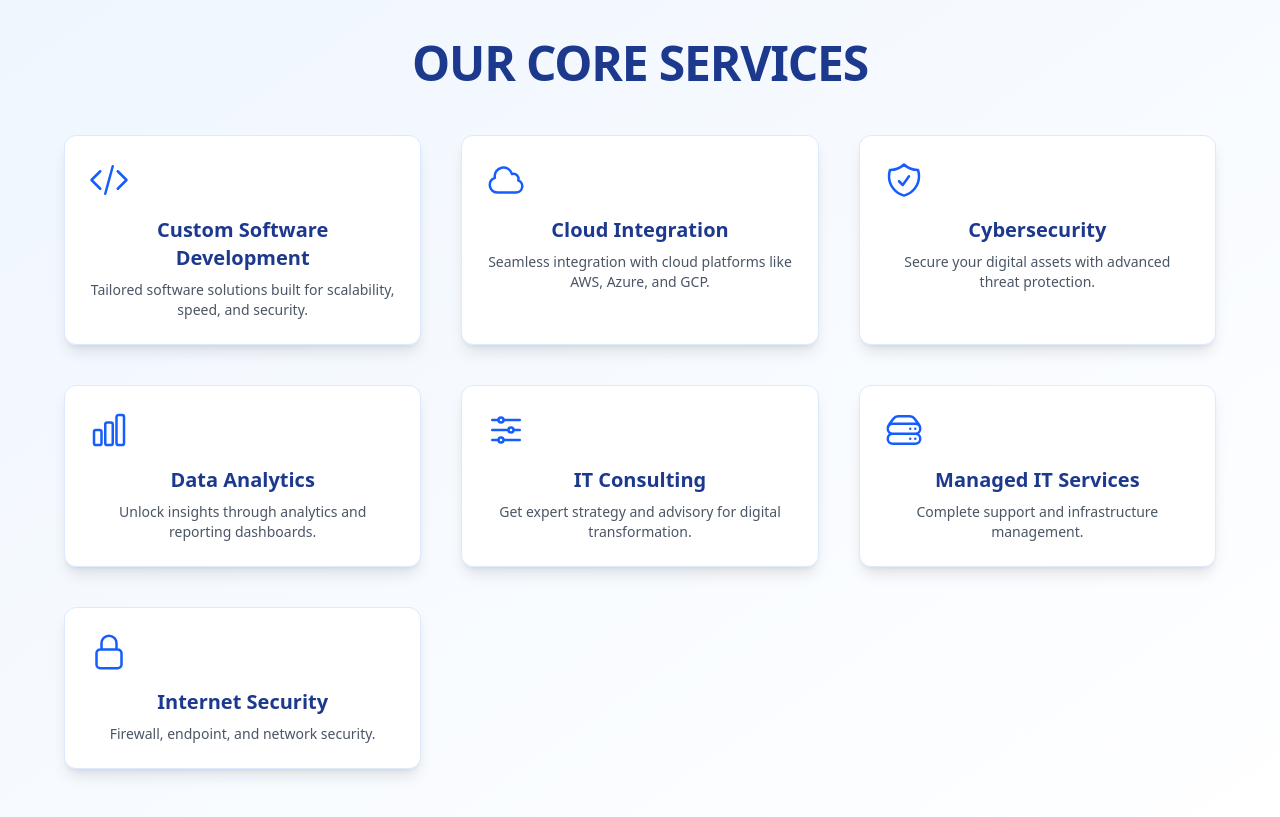
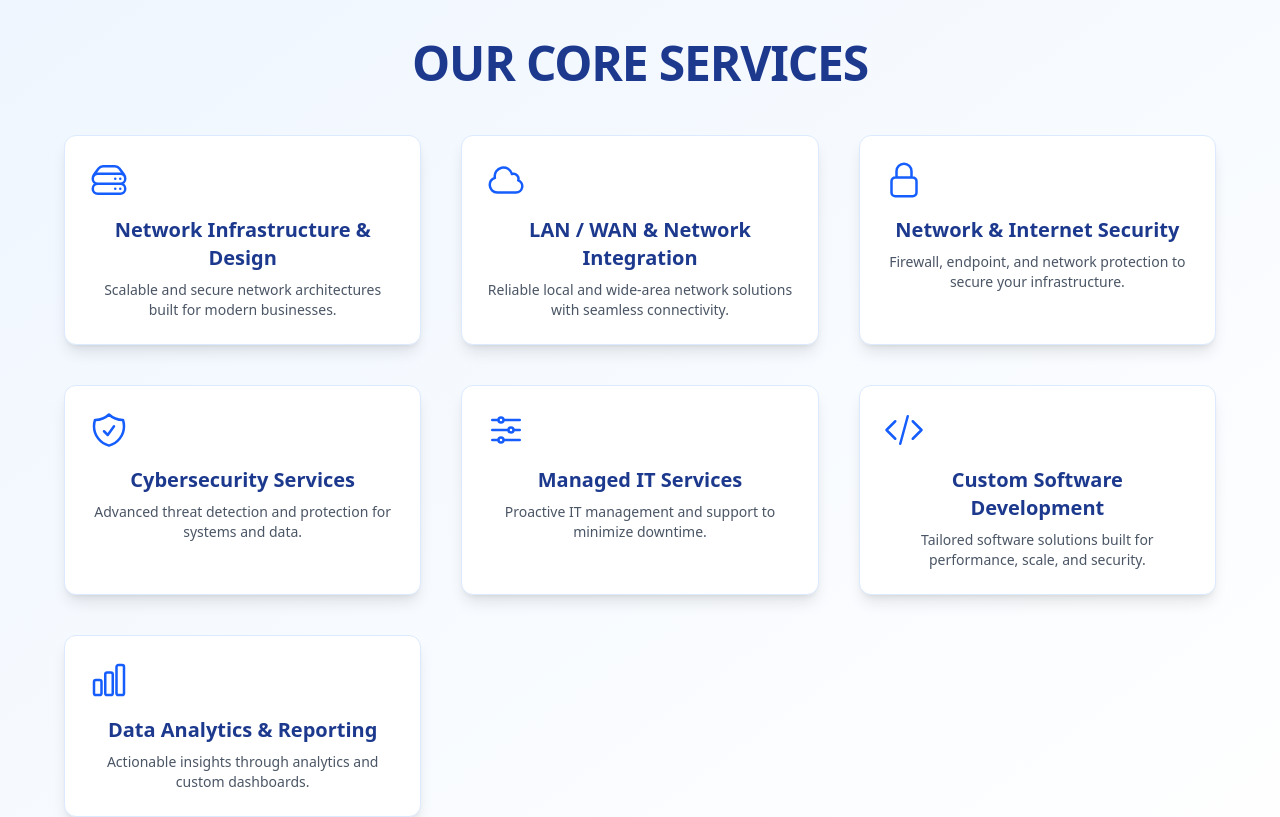
Before and after one commit to Shubham-juris/dorlabstechltd, a React (Vite) app: page / in a window 1280 px wide. Shown: the part 2400-3217 px from the top of the page. Built offline with nearby package versions, Linux system fonts and the light colour scheme.

Commit message:
Update AboutPage.jsx

```diff
--- a/src/Pages/AboutPage.jsx
+++ b/src/Pages/AboutPage.jsx
@@ -18,40 +18,45 @@ const fadeUp = {
 };
 
 const services = [
+  // 🔵 NETWORKING (PRIORITY)
+  {
+    icon: <ServerStackIcon className="h-10 w-10 text-blue-600" />,
+    title: "Network Infrastructure & Design",
+    desc: "Scalable and secure network architectures built for modern businesses.",
+  },
+  {
+    icon: <CloudIcon className="h-10 w-10 text-blue-600" />,
+    title: "LAN / WAN & Network Integration",
+    desc: "Reliable local and wide-area network solutions with seamless connectivity.",
+  },
+  {
+    icon: <LockClosedIcon className="h-10 w-10 text-blue-600" />,
+    title: "Network & Internet Security",
+    desc: "Firewall, endpoint, and network protection to secure your infrastructure.",
+  },
+
+  // 🔵 IT + SECURITY
+  {
+    icon: <ShieldCheckIcon className="h-10 w-10 text-blue-600" />,
+    title: "Cybersecurity Services",
+    desc: "Advanced threat detection and protection for systems and data.",
+  },
+  {
+    icon: <AdjustmentsHorizontalIcon className="h-10 w-10 text-blue-600" />,
+    title: "Managed IT Services",
+    desc: "Proactive IT management and support to minimize downtime.",
+  },
+
+  // 🔵 SOFTWARE / DATA (LAST)
   {
     icon: <CodeBracketIcon className="h-10 w-10 text-blue-600" />,
     title: "Custom Software Development",
-    desc: "Tailored software solutions built for scalability, speed, and security.",
-  },
-  {
-    icon: <CloudIcon className="h-10 w-10 text-blue-600" />,
-    title: "Cloud Integration",
-    desc: "Seamless integration with cloud platforms like AWS, Azure, and GCP.",
-  },
-  {
-    icon: <ShieldCheckIcon className="h-10 w-10 text-blue-600" />,
-    title: "Cybersecurity",
-    desc: "Secure your digital assets with advanced threat protection.",
+    desc: "Tailored software solutions built for performance, scale, and security.",
   },
   {
     icon: <ChartBarIcon className="h-10 w-10 text-blue-600" />,
-    title: "Data Analytics",
-    desc: "Unlock insights through analytics and reporting dashboards.",
-  },
-  {
-    icon: <AdjustmentsHorizontalIcon className="h-10 w-10 text-blue-600" />,
-    title: "IT Consulting",
-    desc: "Get expert strategy and advisory for digital transformation.",
-  },
-  {
-    icon: <ServerStackIcon className="h-10 w-10 text-blue-600" />,
-    title: "Managed IT Services",
-    desc: "Complete support and infrastructure management.",
-  },
-  {
-    icon: <LockClosedIcon className="h-10 w-10 text-blue-600" />,
-    title: "Internet Security",
-    desc: "Firewall, endpoint, and network security.",
+    title: "Data Analytics & Reporting",
+    desc: "Actionable insights through analytics and custom dashboards.",
   },
 ];
 
@@ -139,10 +144,10 @@ const AboutPage = () => {
               <br />
               <strong className="text-blue-800">Email:</strong>{" "}
               <a
-                href="mailto:dorlabstech@gmail.com"
+                href="mailto:info@dorlabtech.com"
                 className="text-blue-600 underline hover:text-blue-800"
               >
-                dorlabstech@gmail.com
+                info@dorlabtech.com
               </a>
             </p>
 
```
